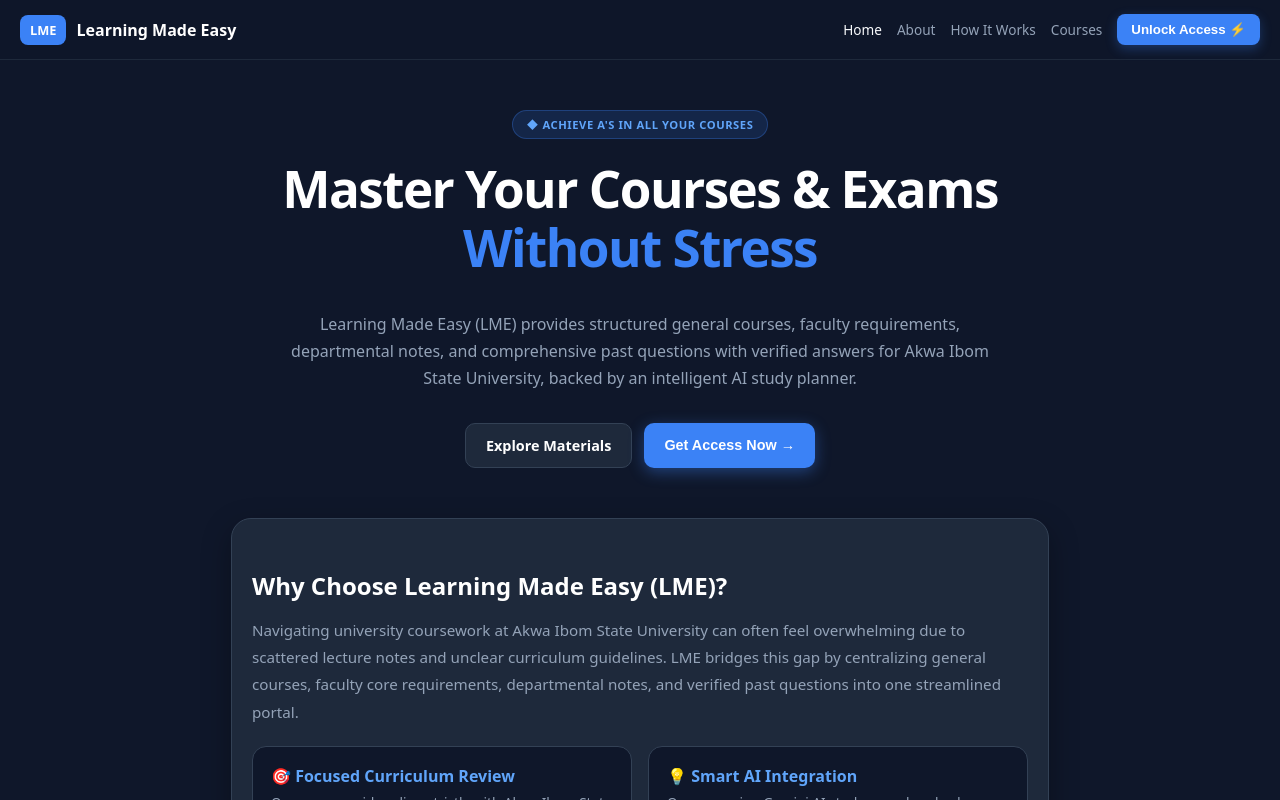
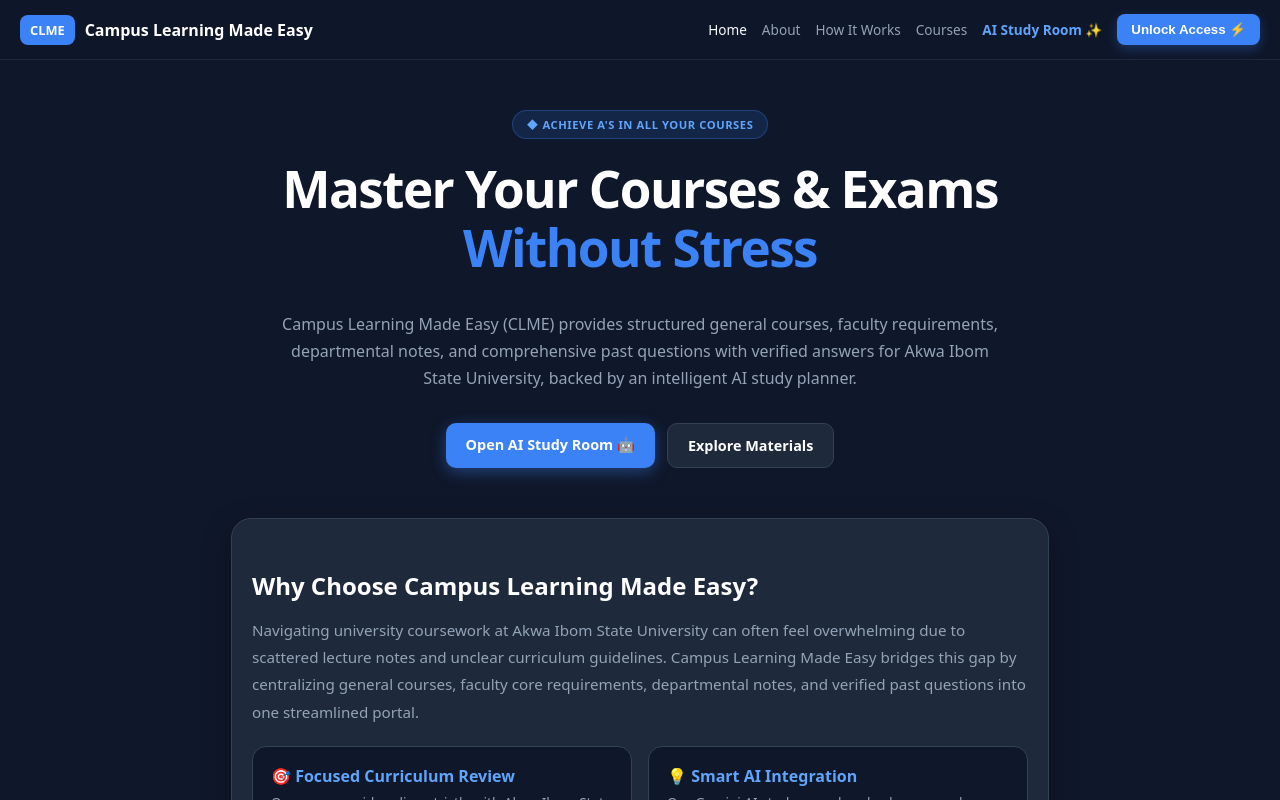
Before and after one commit to divinesaviour4-bit/LEARNING-MADE-EASY, a Next.js app: page / in a window 1280 px wide. Shown: the top 800 px of the page. Built offline with nearby package versions, Linux system fonts and the light colour scheme; no server answers.

Commit message:
Ensure Campus Learning Made Easy branding is complete across all sections

```diff
--- a/app/page.tsx
+++ b/app/page.tsx
@@ -44,7 +44,7 @@
 
   // Reviews State
   const [reviews, setReviews] = useState<Review[]>([
-    { name: "Saviour Bassey", department: "Electrical Engineering", comment: "Learning Made Easy helped me ace my past questions without stress. The platform is super smooth!" },
+    { name: "Saviour Bassey", department: "Electrical Engineering", comment: "Campus Learning Made Easy helped me ace my past questions without stress. The platform is super smooth!" },
     { name: "Grace Okon", department: "Accounting", comment: "The ₦1,000 semester pass is totally worth it. All materials and past questions in one place." },
     { name: "Daniel Mensah", department: "Computer Science", comment: "The AI study schedule kept me organized throughout the semester. Highly recommended!" },
     { name: "Miriam Bello", department: "Mass Communication", comment: "Having structured general and departmental courses made studying for exams so much easier." },
@@ -54,7 +54,7 @@
   const [reviewerDept, setReviewerDept] = useState("");
   const [reviewerComment, setReviewerComment] = useState("");
 
-  // Fetch courses on mount and explicitly display NPC meaning + Akwa Ibom State University
+  // Fetch courses on mount
   useEffect(() => {
     fetch("https://learning-made-easy-backend.onrender.com/api/courses")
       .then((res) => res.json())
@@ -160,23 +160,23 @@
     alert("Thank you! Your review has been posted successfully.");
   };
 
-  // Determine how many reviews to display (First 3 by default, or all if toggled)
   const displayedReviews = showAllReviews ? reviews : reviews.slice(0, 3);
 
   return (
     <div style={{ minHeight: "100vh", backgroundColor: "#0f172a", color: "#f8fafc", fontFamily: "system-ui, -apple-system, sans-serif", overflowX: "hidden" }}>
 
-      {/* Navbar */}
+      {/* Navbar with Campus Learning Made Easy */}
       <nav style={{ position: "sticky", top: 0, zIndex: 50, backgroundColor: "rgba(15, 23, 42, 0.95)", backdropFilter: "blur(10px)", borderBottom: "1px solid #1e293b", padding: "14px 20px", display: "flex", justifyContent: "space-between", alignItems: "center", flexWrap: "wrap", gap: "10px" }}>
         <div style={{ display: "flex", alignItems: "center", gap: "10px" }}>
-          <span style={{ backgroundColor: "#3b82f6", color: "#ffffff", fontWeight: "900", padding: "6px 10px", borderRadius: "8px", fontSize: "0.8rem" }}>LME</span>
-          <span style={{ fontWeight: "700", fontSize: "1rem", color: "#ffffff" }}>Learning Made Easy</span>
+          <span style={{ backgroundColor: "#3b82f6", color: "#ffffff", fontWeight: "900", padding: "6px 10px", borderRadius: "8px", fontSize: "0.8rem" }}>CLME</span>
+          <span style={{ fontWeight: "700", fontSize: "1rem", color: "#ffffff" }}>Campus Learning Made Easy</span>
         </div>
         <div style={{ display: "flex", gap: "15px", fontSize: "0.85rem", alignItems: "center", fontWeight: "500", flexWrap: "wrap" }}>
           <a href="#home" style={{ color: "#f8fafc", textDecoration: "none" }}>Home</a>
           <a href="#about" style={{ color: "#94a3b8", textDecoration: "none" }}>About</a>
           <a href="#how-it-works" style={{ color: "#94a3b8", textDecoration: "none" }}>How It Works</a>
           <a href="#courses" style={{ color: "#94a3b8", textDecoration: "none" }}>Courses</a>
+          <a href="/chat" style={{ color: "#60a5fa", textDecoration: "none", fontWeight: "700" }}>AI Study Room ✨</a>
           <button onClick={() => setShowPricingModal(true)} style={{ backgroundColor: "#3b82f6", color: "#ffffff", padding: "8px 14px", borderRadius: "8px", fontWeight: "bold", border: "none", cursor: "pointer", boxShadow: "0 4px 12px rgba(59, 130, 246, 0.3)" }}>
             Unlock Access ⚡
           </button>
@@ -194,23 +194,23 @@
             Master Your Courses & Exams <span style={{ color: "#3b82f6" }}>Without Stress</span>
           </h1>
           <p style={{ color: "#94a3b8", fontSize: "1rem", marginTop: "16px", lineHeight: "1.7", maxWidth: "720px", marginInline: "auto" }}>
-            Learning Made Easy (LME) provides structured general courses, faculty requirements, departmental notes, and comprehensive past questions with verified answers for Akwa Ibom State University, backed by an intelligent AI study planner.
+            Campus Learning Made Easy (CLME) provides structured general courses, faculty requirements, departmental notes, and comprehensive past questions with verified answers for Akwa Ibom State University, backed by an intelligent AI study planner.
           </p>
           <div style={{ marginTop: "30px", display: "flex", gap: "12px", justifyContent: "center", flexWrap: "wrap" }}>
+            <a href="/chat" style={{ background: "#3b82f6", color: "#ffffff", padding: "12px 20px", borderRadius: "10px", fontWeight: "700", textDecoration: "none", fontSize: "0.9rem", boxShadow: "0 4px 15px rgba(59, 130, 246, 0.4)" }}>
+              Open AI Study Room 🤖
+            </a>
             <a href="#courses" style={{ background: "#1e293b", color: "#ffffff", border: "1px solid #334155", padding: "12px 20px", borderRadius: "10px", fontWeight: "700", textDecoration: "none", fontSize: "0.9rem" }}>
               Explore Materials
             </a>
-            <button onClick={() => setShowPricingModal(true)} style={{ background: "#3b82f6", color: "#ffffff", padding: "12px 20px", borderRadius: "10px", fontWeight: "700", border: "none", cursor: "pointer", fontSize: "0.9rem", boxShadow: "0 4px 15px rgba(59, 130, 246, 0.4)" }}>
-              Get Access Now →
-            </button>
           </div>
         </div>
 
         {/* Detailed Academic About Section */}
         <div id="about" style={{ background: "#1e293b", border: "1px solid #334155", padding: "30px 20px", borderRadius: "20px", marginBottom: "50px", boxShadow: "0 10px 30px rgba(0,0,0,0.3)" }}>
-          <h2 style={{ fontSize: "1.5rem", fontWeight: "800", color: "#ffffff", marginBottom: "12px" }}>Why Choose Learning Made Easy (LME)?</h2>
+          <h2 style={{ fontSize: "1.5rem", fontWeight: "800", color: "#ffffff", marginBottom: "12px" }}>Why Choose Campus Learning Made Easy?</h2>
           <p style={{ color: "#94a3b8", fontSize: "0.95rem", lineHeight: "1.8", marginBottom: "20px" }}>
-            Navigating university coursework at Akwa Ibom State University can often feel overwhelming due to scattered lecture notes and unclear curriculum guidelines. LME bridges this gap by centralizing general courses, faculty core requirements, departmental notes, and verified past questions into one streamlined portal.
+            Navigating university coursework at Akwa Ibom State University can often feel overwhelming due to scattered lecture notes and unclear curriculum guidelines. Campus Learning Made Easy bridges this gap by centralizing general courses, faculty core requirements, departmental notes, and verified past questions into one streamlined portal.
           </p>
           <div style={{ display: "grid", gridTemplateColumns: "repeat(auto-fit, minmax(240px, 1fr))", gap: "16px", marginTop: "20px" }}>
             <div style={{ background: "#0f172a", padding: "18px", borderRadius: "14px", border: "1px solid #334155" }}>
@@ -219,7 +219,7 @@
             </div>
             <div style={{ background: "#0f172a", padding: "18px", borderRadius: "14px", border: "1px solid #334155" }}>
               <h4 style={{ color: "#60a5fa", fontSize: "1rem", marginBottom: "6px", marginTop: 0 }}>💡 Smart AI Integration</h4>
-              <p style={{ color: "#94a3b8", fontSize: "0.85rem", lineHeight: "1.5", margin: 0 }}>Our upcoming Gemini AI study room breaks down complex theories, solves past questions step-by-step, and builds study schedules.</p>
+              <p style={{ color: "#94a3b8", fontSize: "0.85rem", lineHeight: "1.5", margin: 0 }}>Our Gemini AI study room breaks down complex theories, solves past questions step-by-step, and builds study schedules.</p>
             </div>
           </div>
         </div>
@@ -340,7 +340,7 @@
               <button onClick={() => setShowPricingModal(false)} style={{ position: "absolute", top: "16px", right: "16px", background: "transparent", border: "none", color: "#94a3b8", fontSize: "1.2rem", cursor: "pointer", fontWeight: "bold" }}>✕</button>
 
               <div style={{ textAlign: "center", marginBottom: "20px" }}>
-                <span style={{ background: "rgba(59, 130, 246, 0.15)", color: "#60a5fa", border: "1px solid rgba(59, 130, 246, 0.3)", padding: "4px 10px", borderRadius: "6px", fontSize: "0.7rem", fontWeight: "800" }}>LME ACCESS & PRICING</span>
+                <span style={{ background: "rgba(59, 130, 246, 0.15)", color: "#60a5fa", border: "1px solid rgba(59, 130, 246, 0.3)", padding: "4px 10px", borderRadius: "6px", fontSize: "0.7rem", fontWeight: "800" }}>CLME ACCESS & PRICING</span>
                 <h3 style={{ fontSize: "1.4rem", fontWeight: "800", marginTop: "8px", color: "#ffffff" }}>Unlock AI Study Room & Materials</h3>
                 <p style={{ color: "#94a3b8", fontSize: "0.8rem", marginTop: "4px" }}>Choose a plan, make your transfer, and submit your details to get your access code.</p>
               </div>
@@ -407,7 +407,7 @@
           <div style={{ display: "grid", gridTemplateColumns: "repeat(auto-fit, minmax(200px, 1fr))", gap: "24px", marginBottom: "25px" }}>
             <div>
               <div style={{ display: "flex", alignItems: "center", gap: "8px", marginBottom: "10px" }}>
-                <span style={{ backgroundColor: "#3b82f6", color: "#ffffff", fontWeight: "900", padding: "4px 8px", borderRadius: "6px", fontSize: "0.7rem" }}>LME</span>
+                <span style={{ backgroundColor: "#3b82f6", color: "#ffffff", fontWeight: "900", padding: "4px 8px", borderRadius: "6px", fontSize: "0.7rem" }}>CLME</span>
                 <span style={{ fontWeight: "700", color: "#ffffff", fontSize: "0.95rem" }}>Campus Learning Made Easy</span>
               </div>
               <p style={{ fontSize: "0.8rem", lineHeight: "1.5", margin: 0 }}>Empowering Akwa Ibom State University students with structured course resources, verified past questions, and intelligent study tools.</p>
@@ -420,6 +420,7 @@
                 <li><a href="#courses" style={{ color: "#94a3b8", textDecoration: "none" }}>Course Materials</a></li>
                 <li><a href="#reviews" style={{ color: "#94a3b8", textDecoration: "none" }}>Student Reviews</a></li>
                 <li><a href="#faq" style={{ color: "#94a3b8", textDecoration: "none" }}>FAQ</a></li>
+                <li><a href="/chat" style={{ color: "#60a5fa", textDecoration: "none" }}>AI Study Room</a></li>
               </ul>
             </div>
 
```
